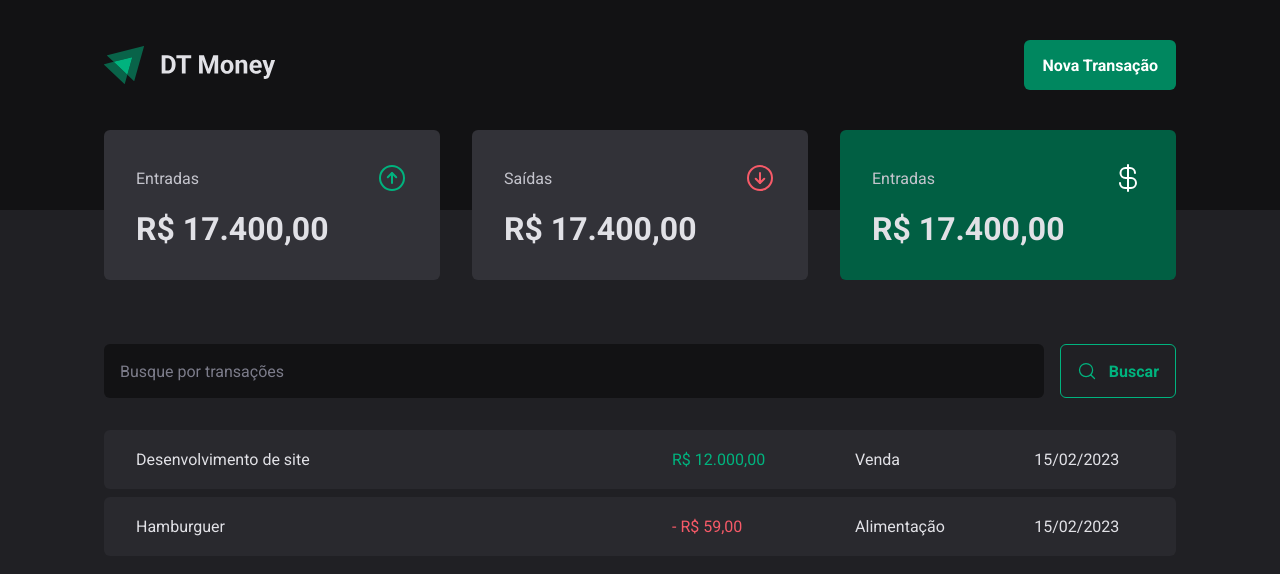
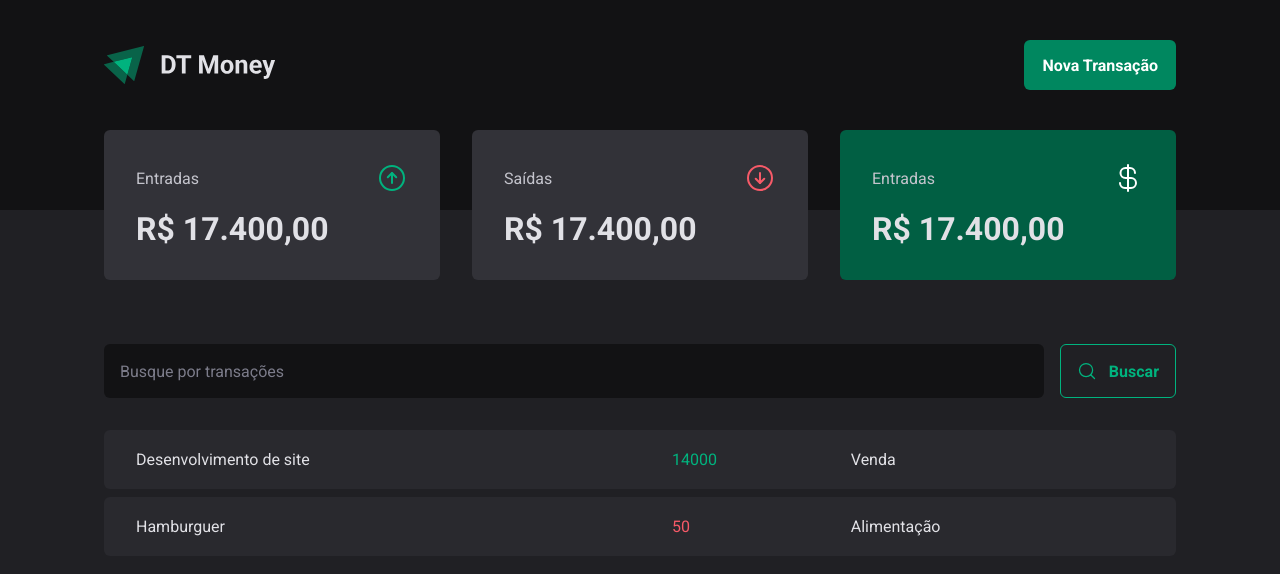
Before and after one commit to felipengr/DT-Money, a React (Vite) app: page / in a window 1280 px wide. Shown: the top 574 px of the page. Built offline with nearby package versions, Linux system fonts and the light colour scheme; data requests are answered from the project's data file.

Commit message:
Realizando requisição HTTP

```diff
--- a/src/pages/Transactions/index.tsx
+++ b/src/pages/Transactions/index.tsx
@@ -1,9 +1,31 @@
+import { useEffect, useState } from "react";
 import { Header } from "../../components/Header";
 import { Summary } from "../../components/Summary";
 import { SearchForm } from "./components/SearchForm";
 import { PriceHighlight, TransactionsContainer, TransactionTable } from "./styles";
 
+interface Trabsaction {
+    id: number
+    description: string
+    type: 'income' | 'outcome'
+    price: number
+    category: string
+    createdAt: string
+}
+
 export function Transactions() {
+    const [transactions, setTransactions] = useState<Trabsaction[]>([])
+
+    async function loadTransactions() {
+        const response = await fetch('http://localhost:3333/transactions')
+        const data = await response.json();
+        setTransactions(data)
+    }
+
+    useEffect(() => {
+        loadTransactions();
+    }, [])
+
     return (
         <div>
             <Header />
@@ -12,26 +34,20 @@
                 <SearchForm />
                 <TransactionTable>
                     <tbody>
-                        <tr>
-                            <td width="50%">Desenvolvimento de site</td>
-                            <td>
-                                <PriceHighlight variant="income">
-                                    R$ 12.000,00
-                                </PriceHighlight>
-                            </td>
-                            <td>Venda</td>
-                            <td>15/02/2023</td>
-                        </tr>
-                        <tr>
-                            <td width="50%">Hamburguer</td>
-                            <td>
-                                <PriceHighlight variant="outcome">
-                                    - R$ 59,00
-                                </PriceHighlight>
-                            </td>
-                            <td>Alimentação</td>
-                            <td>15/02/2023</td>
-                        </tr>
+                        {transactions.map(transaction => {
+                            return (
+                                <tr key={transaction.id}>
+                                    <td width="50%">{transaction.description}</td>
+                                    <td>
+                                        <PriceHighlight variant={transaction.type}>
+                                            {transaction.price}
+                                        </PriceHighlight>
+                                    </td>
+                                    <td>{transaction.category}</td>
+                                    <td>{transaction.createdAt}</td>
+                                </tr>
+                            )
+                        })}
                     </tbody>
                 </TransactionTable>
             </TransactionsContainer>
```
